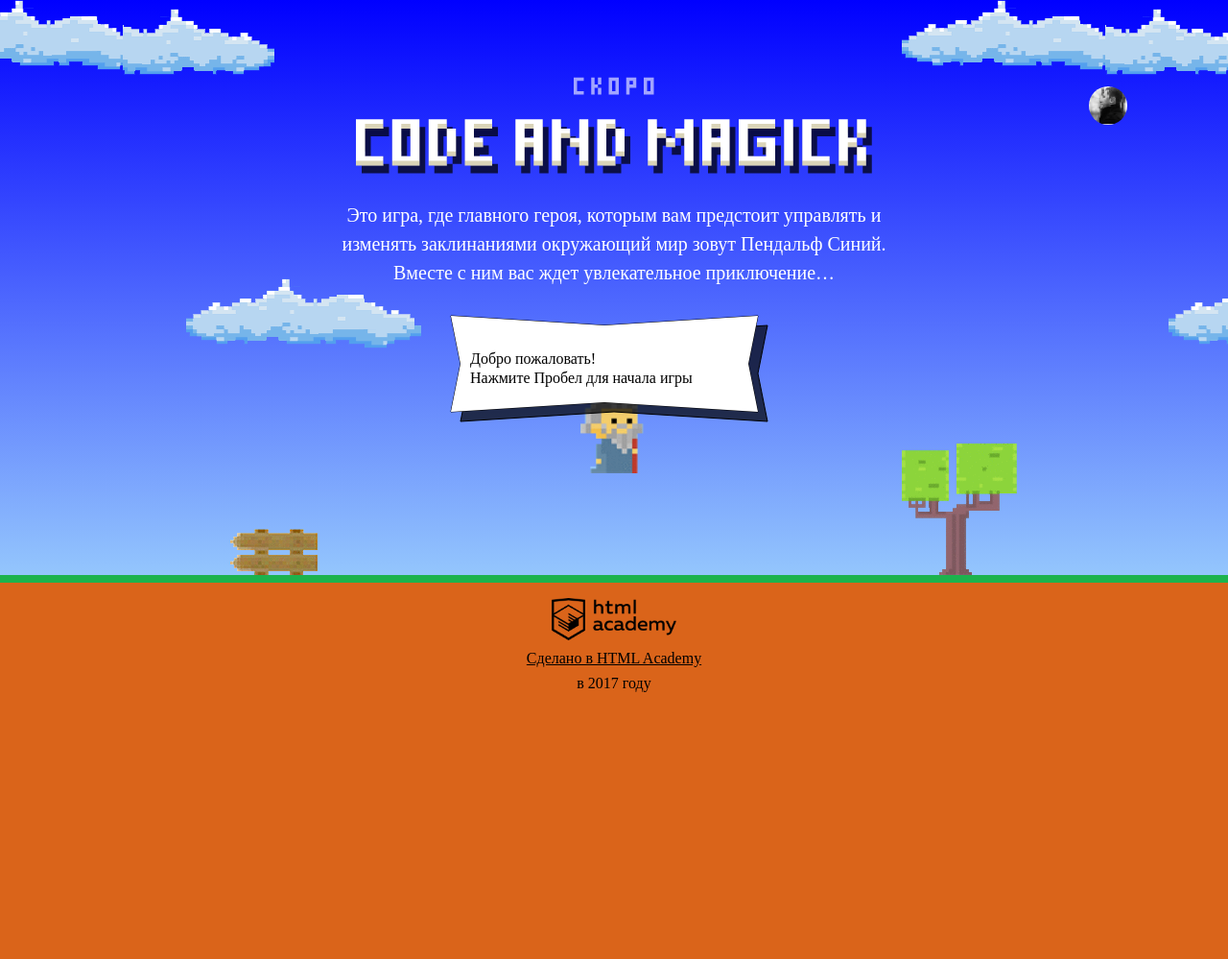
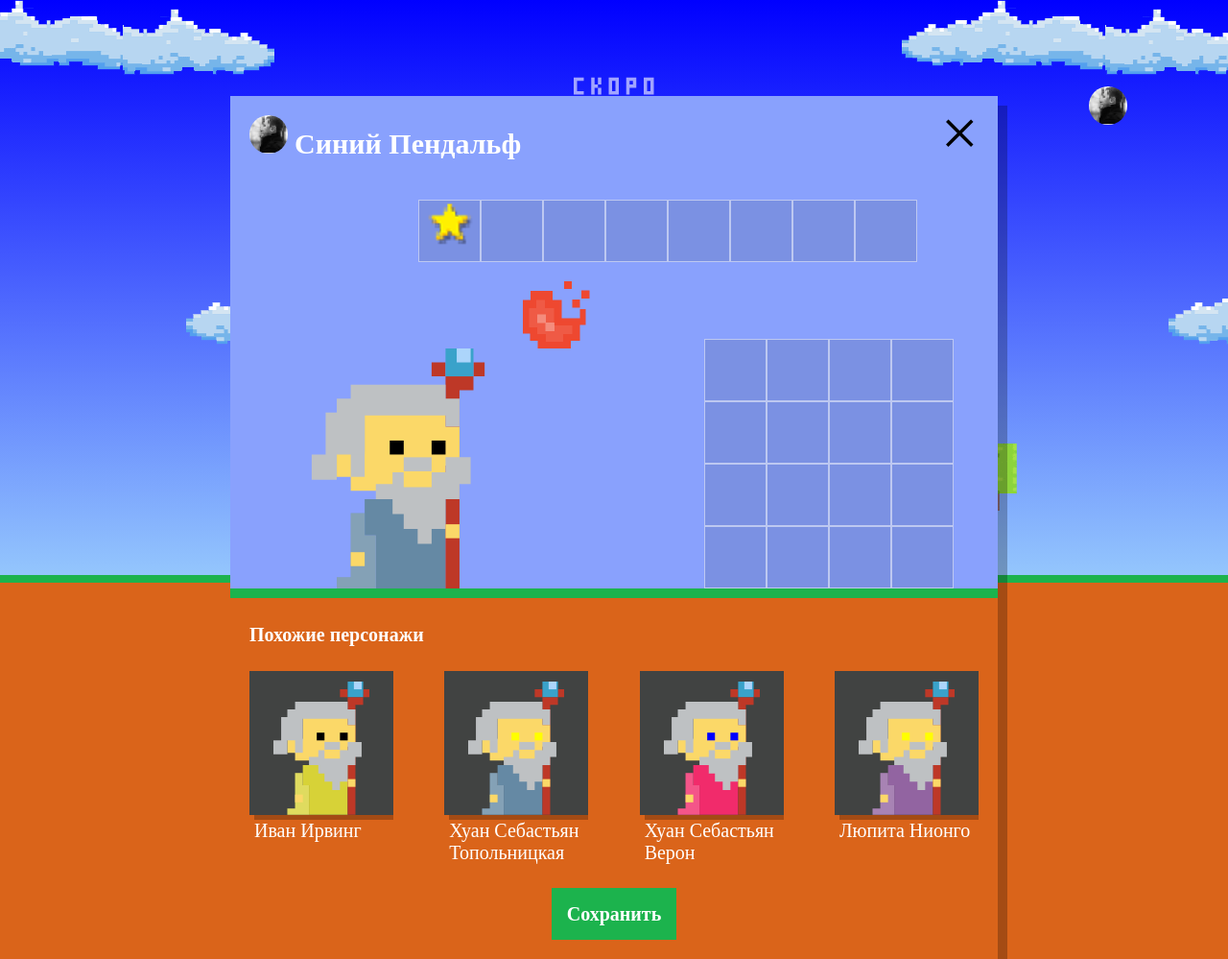
Before and after one commit to flems/199405-code-and-magick, a website: page index.html in a window 1280 px wide. Shown: the whole page at 96% size. Before the commit the page ends 800 px from the top, so only its background shows below. Drawn offline with Linux system fonts and the light colour scheme; a web font is replaced by a local one.

Commit message:
module3-task1

```diff
--- a/index.html
+++ b/index.html
@@ -177,6 +177,8 @@
   var fireballSize = 100;
 </script>
 <script src="./js/main.js"></script>
+<!-- <script src="./js/stat.js"></script> -->
+<script src="./js/setup.js"></script>
 <script src="./js/game.js"></script>
 
 </body>
--- /dev/null
+++ b/js/setup.js
@@ -0,0 +1,48 @@
+'use stict';
+var userDialog = document.querySelector('.overlay');
+var otherUsers = userDialog.querySelector('.setup-similar-list');
+userDialog.classList.remove('hidden');
+var similarWizardTemplate = document.querySelector('#similar-wizard-template').content;
+var  getRandomInt = function(min, max){
+  return Math.floor(Math.random() * (max - min)) + min;
+}
+const WIZARD_NAMES = ['Иван', 'Хуан Себастьян', 'Мария', 'Кристоф', 'Виктор', 'Юлия', 'Люпита', 'Вашингтон'];
+const WIZARD_SURNAMES = ['да Марья', 'Верон', 'Мирабелла', 'Вальц', 'Онопко', 'Топольницкая', 'Нионго', 'Ирвинг'];
+const WIZARD_CLOAK = ['rgb(101, 137, 164)', 'rgb(241, 43, 107)', 'rgb(146, 100, 161)', 'rgb(56, 159, 117)', 'rgb(215, 210, 55)', 'rgb(0, 0, 0)'];
+const WIZARD_EYES = ['black', 'red', 'blue', 'yellow', 'green'];
+var players = [
+  {
+    name: WIZARD_NAMES[getRandomInt(0, WIZARD_NAMES.length)] + ' ' + WIZARD_SURNAMES[getRandomInt(0, WIZARD_NAMES.length)],
+    coatColor: WIZARD_CLOAK[getRandomInt(0, WIZARD_CLOAK.length)],
+    eyesColor: WIZARD_EYES[getRandomInt(0, WIZARD_EYES.length)],
+  },
+  {
+    name: WIZARD_NAMES[getRandomInt(0, WIZARD_NAMES.length)] + ' ' + WIZARD_SURNAMES[getRandomInt(0, WIZARD_NAMES.length)],
+    coatColor: WIZARD_CLOAK[getRandomInt(0, WIZARD_CLOAK.length)],
+    eyesColor: WIZARD_EYES[getRandomInt(0, WIZARD_EYES.length)],
+  },
+  {
+    name: WIZARD_NAMES[getRandomInt(0, WIZARD_NAMES.length)] + ' ' + WIZARD_SURNAMES[getRandomInt(0, WIZARD_NAMES.length)],
+    coatColor: WIZARD_CLOAK[getRandomInt(0, WIZARD_CLOAK.length)],
+    eyesColor: WIZARD_EYES[getRandomInt(0, WIZARD_EYES.length)],
+  },
+  {
+    name: WIZARD_NAMES[getRandomInt(0, WIZARD_NAMES.length)] + ' ' + WIZARD_SURNAMES[getRandomInt(0, WIZARD_NAMES.length)],
+    coatColor: WIZARD_CLOAK[getRandomInt(0, WIZARD_CLOAK.length)],
+    eyesColor: WIZARD_EYES[getRandomInt(0, WIZARD_EYES.length)],
+  },
+
+];
+var renderWizard = function(wizard){
+  var wizardElement = similarWizardTemplate.cloneNode(true);
+  wizardElement.querySelector('.setup-similar-label').textContent = wizard.name;
+  wizardElement.querySelector('.wizard-coat').style.fill = wizard.coatColor;
+  wizardElement.querySelector('.wizard-eyes').style.fill = wizard.eyesColor;
+  return wizardElement;
+}
+var WizardListFragment = document.createDocumentFragment();
+for (var i = 0; i < 4; i++){
+  WizardListFragment.appendChild(renderWizard(players[i]));
+};
+otherUsers.appendChild(WizardListFragment);
+userDialog.querySelector('.setup-similar').classList.remove('hidden');
```
